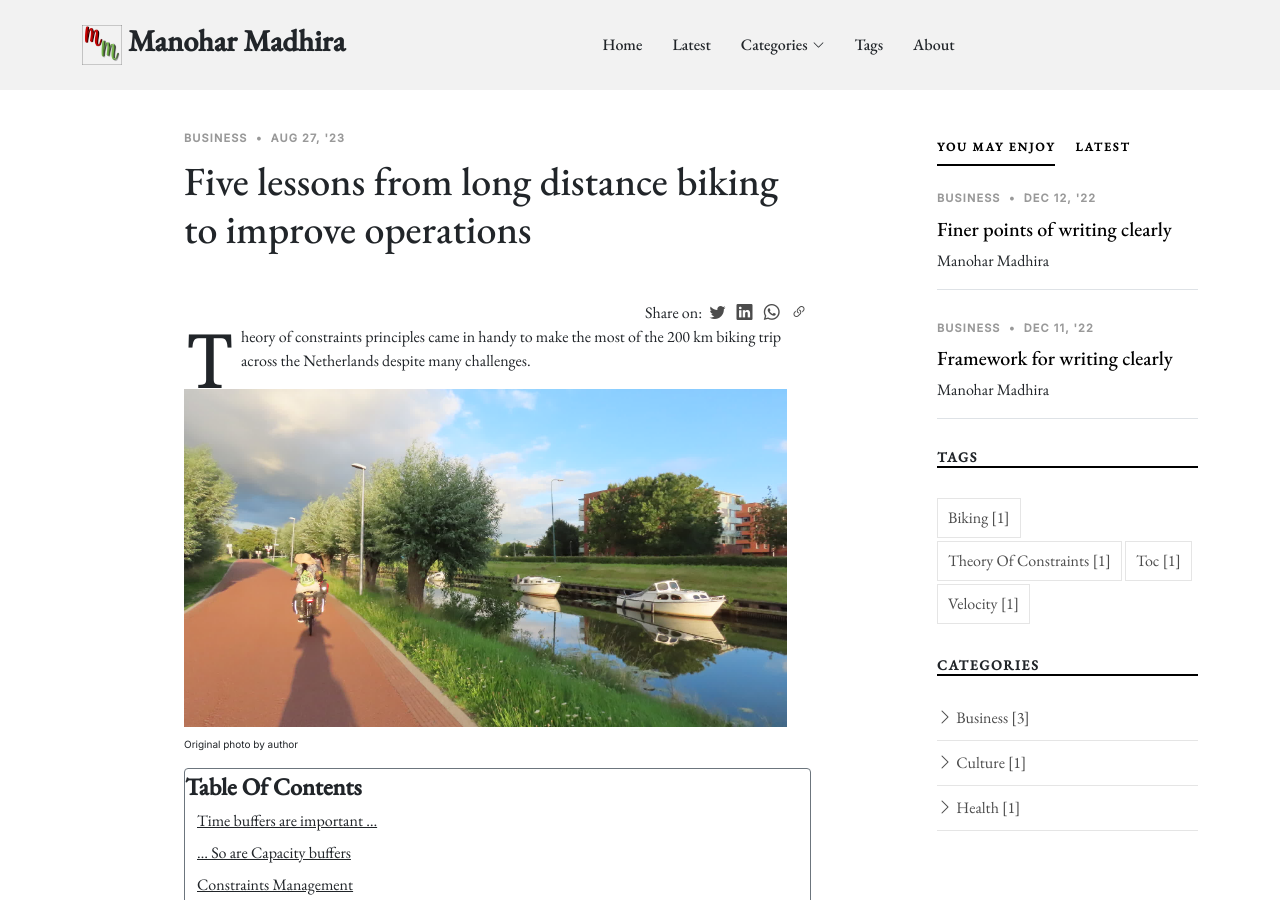
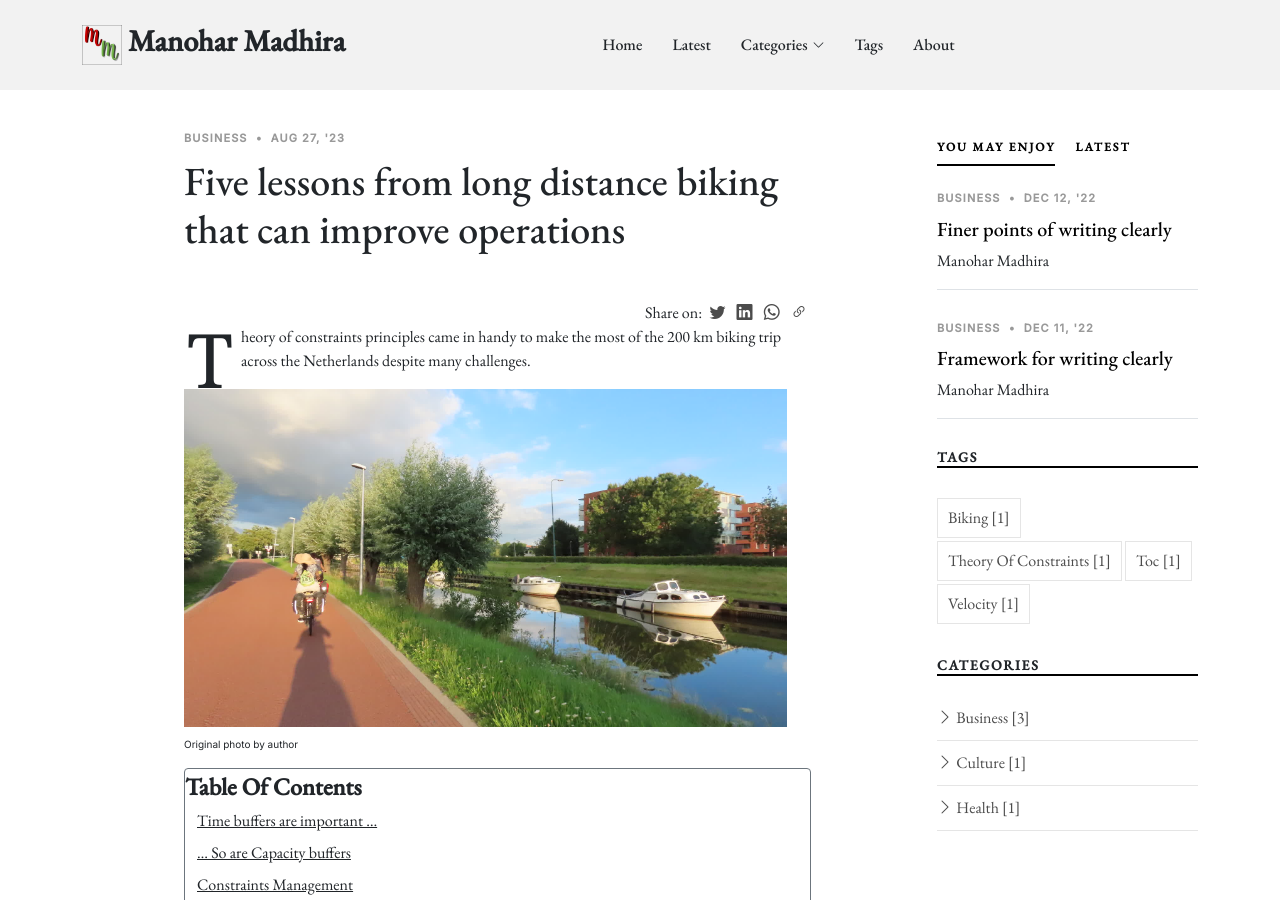
Before and after one commit to manoharmadhira/manoharmadhira.github.io, a Jekyll site: the page built from business/_posts/2023-08-27-five-lessons-from-long-distance-biking-to-improve-operations.md, in a window 1280 px wide and 900 px high. Built offline with Jekyll 4.4.1, drawn with Linux system fonts in a browser that asks for light colours; nearby versions of some CDN libraries; some web fonts are replaced; some of the changed text lies outside the part shown.

Commit message:
Fixed title

```diff
--- a/business/_posts/2023-08-27-five-lessons-from-long-distance-biking-to-improve-operations.md
+++ b/business/_posts/2023-08-27-five-lessons-from-long-distance-biking-to-improve-operations.md
@@ -1,6 +1,6 @@
 ---
 layout: single
-title: "Five lessons from long distance biking to improve operations"
+title: "Five lessons from long distance biking that can improve operations"
 description: Application of Theory of Constraints lessons to long distance biking
 image: /assets/img/blog/bike_lessons_title.jpg
 image_caption: "Original photo by author"
```
